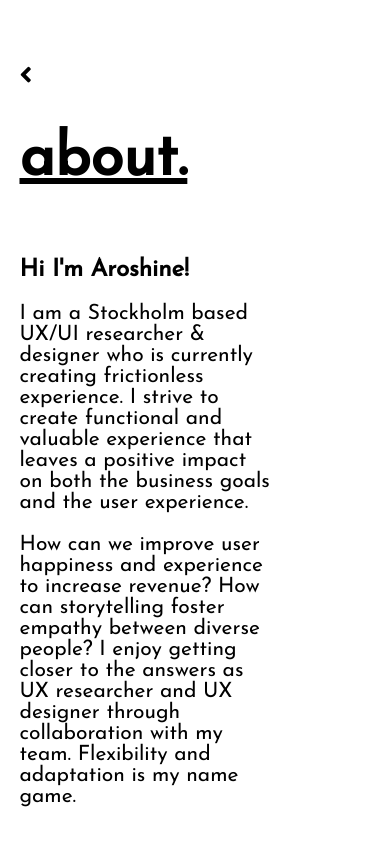
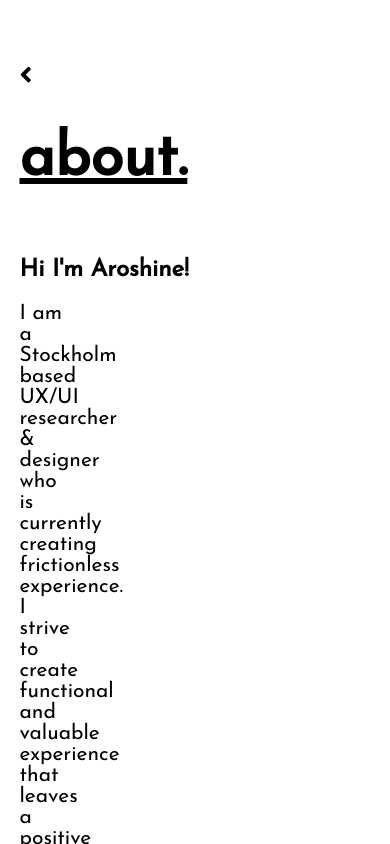
Before and after one commit to aroshine/aroshinesweb, a plain HTML site: page index.html in a window 390 px wide. Both pictures are taken after a click on the link "about". Drawn offline with nearby package versions, Linux system fonts and the light colour scheme.

Commit message:
Update index.css

```diff
--- a/index.css
+++ b/index.css
@@ -10,9 +10,7 @@ body {
     overflow:hidden;
     font-family: 'Josefin Sans', sans-serif;
 }
-p.ex1{
-    padding-right: 100px;
-}
+
 #loading {
     width: 100vw;
     height: 100vh;
@@ -364,4 +362,7 @@ p.ex1{
     #box div {
         width:100%;
     }
+    p.ex1{
+    padding-right: 300px;
 }
+}
```
